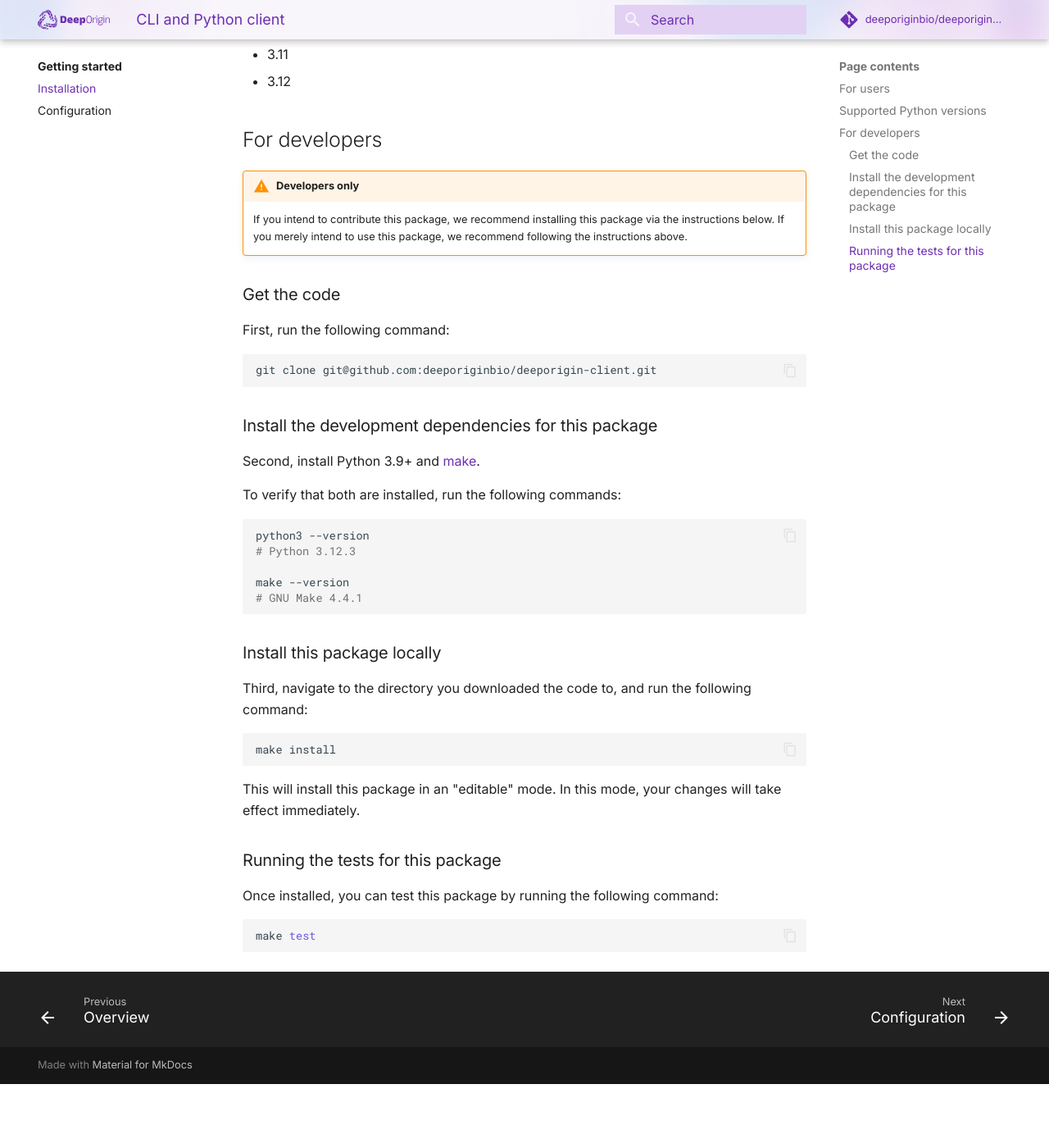
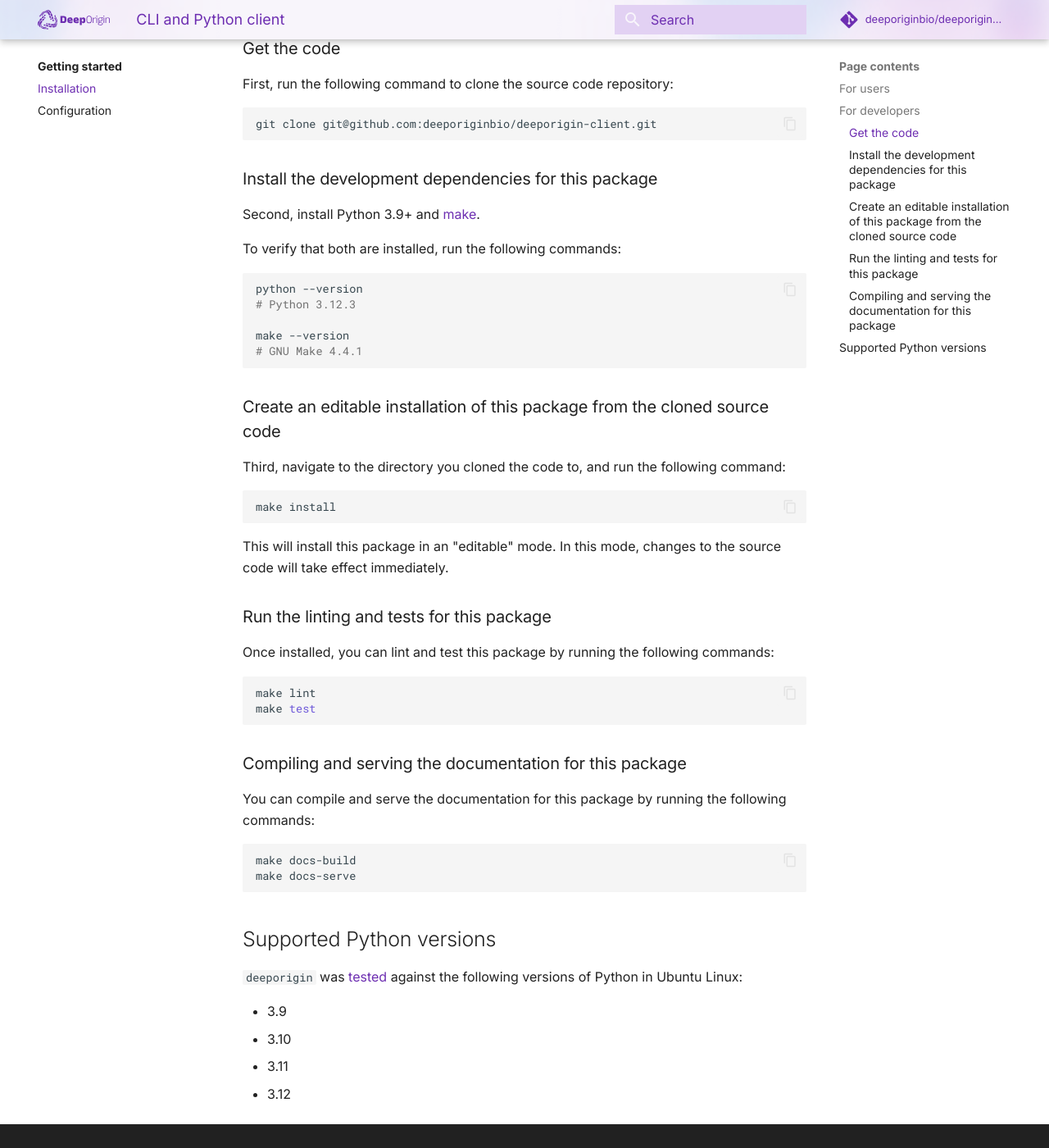
Before and after one commit to deeporiginbio/deeporigin-client, an MkDocs documentation site: the page built from docs/install.md, in a window 1280 px wide and 1400 px high, scrolled down 742 px. Shown: the whole window at 82% size. Built offline with MkDocs 1.6.1 and Material for MkDocs 9.7.7, drawn with Linux system fonts in a browser that asks for light colours; comment, search, counter and statistics services are not loaded; before the commit the page ends 2064 px from its top, so only the background shows below that; some of the changed text lies outside the part shown.

Commit message:
docs: refined installation instructions

````diff
--- a/docs/install.md
+++ b/docs/install.md
@@ -2,19 +2,15 @@
 
 ## For users
 
-Run the commands below to use your favorite package manager to install the Deep Origin CLI and Python client.
-
-Run the following command:
-
+Run the command below for your favorite package manager to install the Deep Origin CLI and Python client.
 
 !!! warning
-    We recommend installing this package into a virtual environment. Some tools create their own virtual environments, like poetry.
-
+    We recommend installing this package into a virtual environment, such as using [venv](https://docs.python.org/3/library/venv.html), [pyenv](https://github.com/pyenv/pyenv), [Pipenv](https://pipenv.pypa.io/en/latest/), or [Poetry](https://python-poetry.org/).
 
 === "pip"
 
     ```bash
-    pip install -q deeporigin
+    pip install deeporigin
     ```
 
 === "pixi"
@@ -59,23 +55,15 @@ Run the following command:
     flit install deeporigin
     ```
 
-## Supported Python versions
-
-`deeporigin` is [tested](https://github.com/deeporiginbio/deeporigin-client/actions/workflows/main.yml) against these versions of Python using GitHub Actions:
-
-- 3.9
-- 3.10
-- 3.11
-- 3.12
-
 ## For developers
 
 !!! warning "Developers only"
-    If you intend to contribute this package, we recommend installing this package via the instructions below. If you merely intend to use this package, we recommend following the instructions above.
+    If you intend to contribute this package, we recommend installing this package via the instructions below. If you simply intend to use this package, we recommend following the instructions above.
 
 ### Get the code
 
-First, run the following command:
+First, run the following command to clone the source code repository:
+
 ```bash
 git clone git@github.com:deeporiginbio/deeporigin-client.git
 ```
@@ -83,33 +71,52 @@ git clone git@github.com:deeporiginbio/deeporigin-client.git
 ### Install the development dependencies for this package
 
 Second, install Python 3.9+ and
-[make](https://www.gnu.org/software/make//).
+[make](https://www.gnu.org/software/make/).
 
 To verify that both are installed, run the following commands:
 
 ```bash
-python3 --version
+python --version
 # Python 3.12.3
 
 make --version
 # GNU Make 4.4.1
 ```
 
-### Install this package locally
+### Create an editable installation of this package from the cloned source code
 
-Third, navigate to the directory you downloaded the code to, and run the following command:
+Third, navigate to the directory you cloned the code to, and run the following command:
 
 ```bash
 make install
 ```
 
-This will install this package in an "editable" mode. In this mode, your changes will take effect
+This will install this package in an "editable" mode. In this mode, changes to the source code will take effect
 immediately.
 
-### Running the tests for this package
+### Run the linting and tests for this package
 
-Once installed, you can test this package by running the following command:
+Once installed, you can lint and test this package by running the following commands:
 
 ```bash
+make lint
 make test
 ```
+
+### Compiling and serving the documentation for this package
+
+You can compile and serve the documentation for this package by running the following commands:
+
+```bash
+make docs-build
+make docs-serve
+```
+
+## Supported Python versions
+
+`deeporigin` was [tested](https://github.com/deeporiginbio/deeporigin-client/actions/workflows/main.yml) against the following versions of Python in Ubuntu Linux:
+
+- 3.9
+- 3.10
+- 3.11
+- 3.12
````
